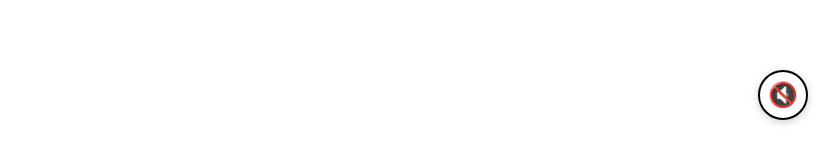
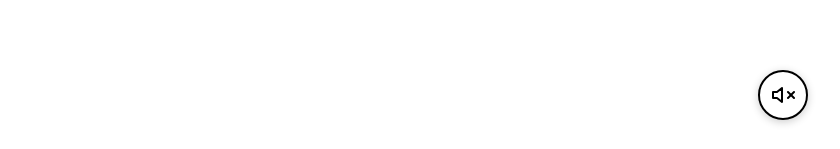
Before and after one commit to vvanessaww/portfolio, a React (Vite) app: page / in a window 1280 px wide. Shown: the part 648-797 px from the top of the page, without its empty margins (440-1280 px from the left). Built offline with nearby package versions, Linux system fonts and the light colour scheme.

Commit message:
feat: replace emoji with SVG sound icons
- Use clean SVG icons instead of emoji
- Muted: speaker with X
- Unmuted: speaker with sound waves
- Black stroke color matching button design
- More professional and consistent appearance

```diff
--- a/src/components/AudioPlayer.css
+++ b/src/components/AudioPlayer.css
@@ -11,13 +11,18 @@
   border-radius: 50%;
   width: 50px;
   height: 50px;
-  font-size: 1.5rem;
   cursor: pointer;
   display: flex;
   align-items: center;
   justify-content: center;
   transition: all 0.2s ease;
   box-shadow: 0 2px 8px rgba(0, 0, 0, 0.2);
+  color: #000000;
+}
+
+.sound-button svg {
+  width: 24px;
+  height: 24px;
 }
 
 .sound-button:hover {
--- a/src/components/AudioPlayer.jsx
+++ b/src/components/AudioPlayer.jsx
@@ -33,7 +33,19 @@ function AudioPlayer({ src, isMuted, onToggleMute }) {
         onClick={onToggleMute}
         title={isMuted ? 'Unmute' : 'Mute'}
       >
-        {isMuted ? '🔇' : '🔊'}
+        {isMuted ? (
+          <svg width="24" height="24" viewBox="0 0 24 24" fill="none" stroke="currentColor" strokeWidth="2" strokeLinecap="round" strokeLinejoin="round">
+            <polygon points="11 5 6 9 2 9 2 15 6 15 11 19 11 5" />
+            <line x1="23" y1="9" x2="17" y2="15" />
+            <line x1="17" y1="9" x2="23" y2="15" />
+          </svg>
+        ) : (
+          <svg width="24" height="24" viewBox="0 0 24 24" fill="none" stroke="currentColor" strokeWidth="2" strokeLinecap="round" strokeLinejoin="round">
+            <polygon points="11 5 6 9 2 9 2 15 6 15 11 19 11 5" />
+            <path d="M19.07 4.93a10 10 0 0 1 0 14.14" />
+            <path d="M15.54 8.46a5 5 0 0 1 0 7.07" />
+          </svg>
+        )}
       </button>
     </div>
   )
```
